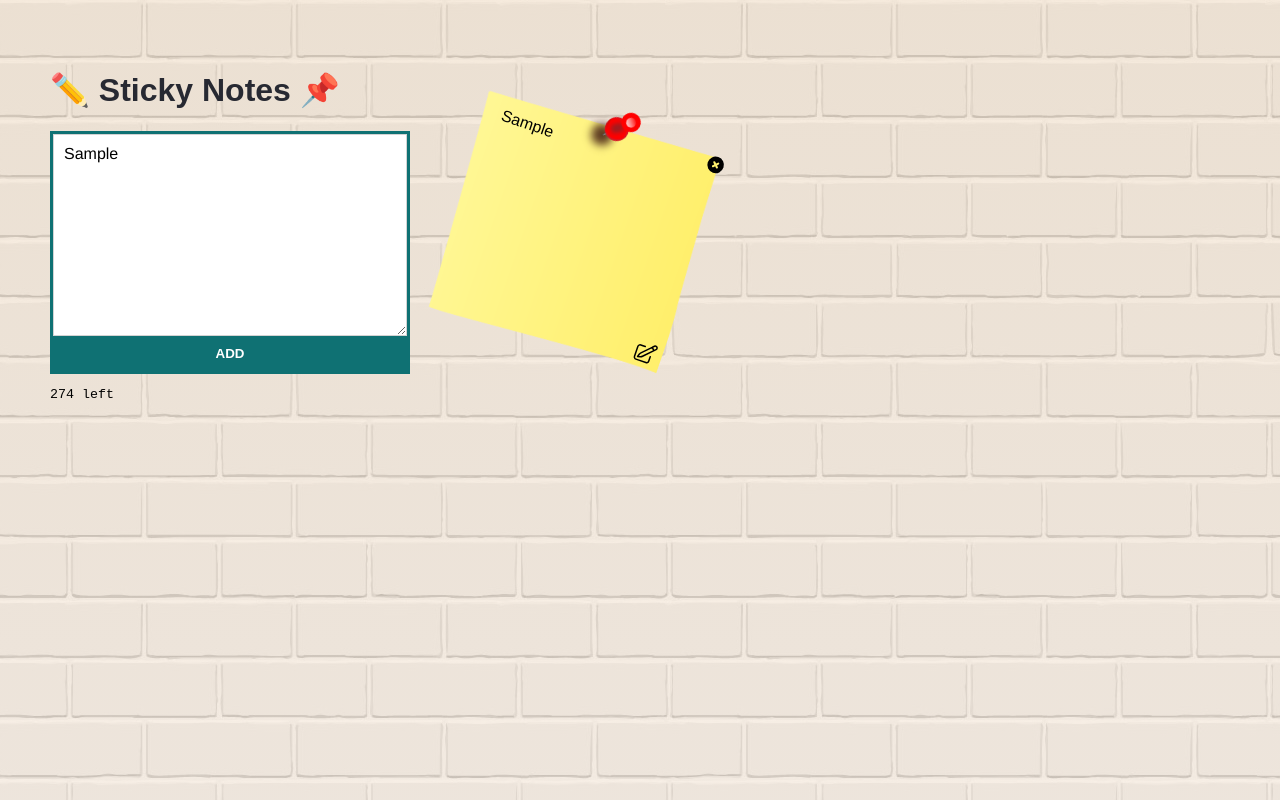
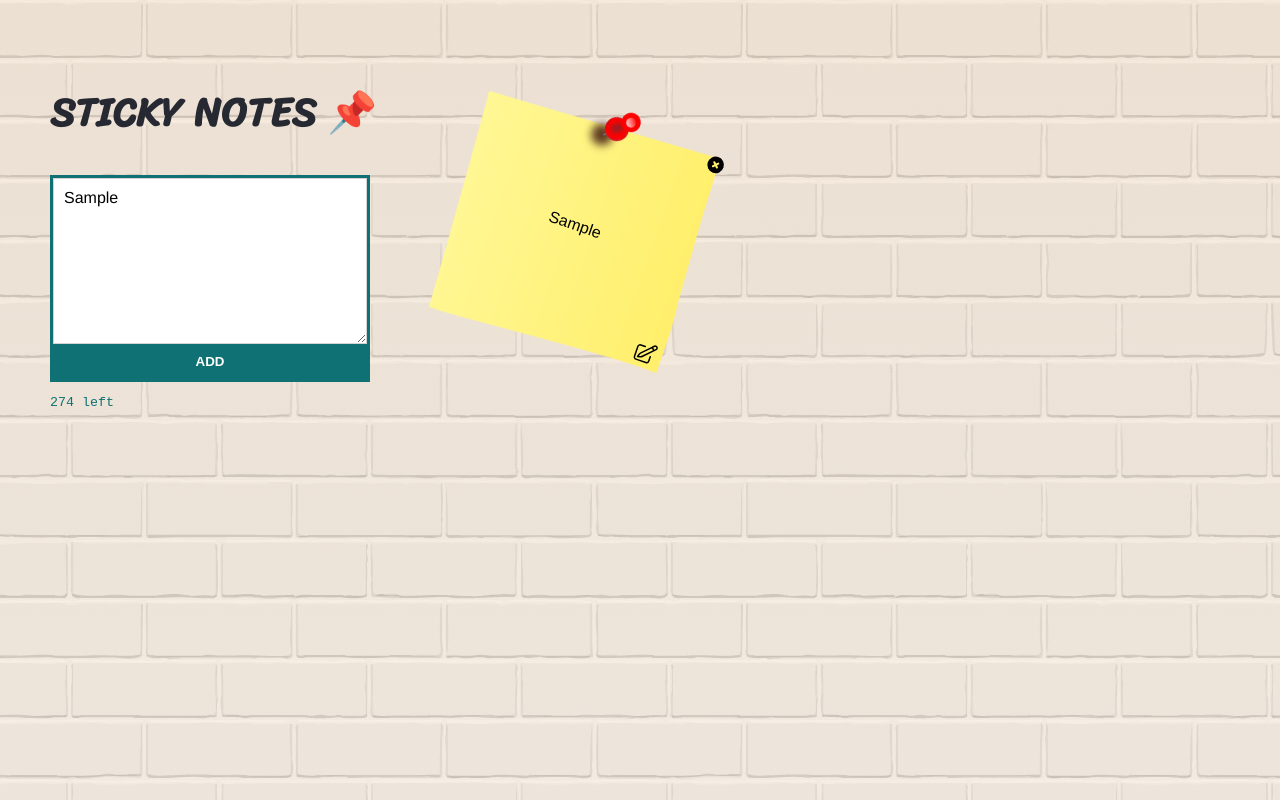
Before and after one commit to NotYourTypicalDeveloper/virtual-postit, a React (Vite) app: page / in a window 1280 px wide. Both pictures are taken after typing "Sample" into the empty fields and a click on the button "ADD". Built offline with nearby package versions, Linux system fonts and the light colour scheme.

Commit message:
Styled title, added new font, added "Save" functionality on "Enter" key press

```diff
--- a/index.html
+++ b/index.html
@@ -5,6 +5,9 @@
   <meta charset="UTF-8" />
   <link rel="icon" type="image/svg+xml" href="/vite.svg" />
   <meta name="viewport" content="width=device-width, initial-scale=1.0" />
+  <link rel="preconnect" href="https://fonts.googleapis.com">
+  <link rel="preconnect" href="https://fonts.gstatic.com" crossorigin>
+  <link href="https://fonts.googleapis.com/css2?family=Sriracha&display=swap" rel="stylesheet">
   <title>Sticky Notes 📌</title>
 </head>
 
--- a/src/App.jsx
+++ b/src/App.jsx
@@ -68,18 +68,18 @@
   return (
     <>
       <div className="app" onDragOver={dragOverFn}>
-        <h1 className="app-title">✏️ Sticky Notes 📌</h1>
+        <h1 className="app-title">Sticky Notes 📌</h1>
 
         <form onSubmit={addNote} className="note-form">
           <textarea
             value={noteInput}
             onChange={(e) => setNoteInput(e.target.value)}
             placeholder="Create a new note.."
-            rows="10"
+            rows="8"
             maxLength={charLimit}
           />
 
-          <button>Add</button>
+          <button type="submit">Add</button>
         </form>
         <p className="char-limit">{remainingChar} left</p>
 
--- a/src/App.scss
+++ b/src/App.scss
@@ -21,19 +21,18 @@
 
 h1 {
   color: rgb(39, 41, 50);
-  span {
-    display: block;
-    color: darken(white, 20%);
-    font-size: 14px;
-    font-style: italic;
-    height: 14px;
-  }
+  font-family: "Sriracha", serif;
+  font-weight: 400;
+  font-style: normal;
+  font-size: 40px;
+  text-transform: uppercase;
+  font-weight: bold;
 }
 
 .note-form {
   display: flex;
   flex-direction: column;
-  width: 360px;
+  width: 320px;
   border: 3px solid rgb(15, 113, 115);
 
   textarea {
@@ -65,6 +64,7 @@
 .char-limit {
   font-size: smaller;
   font-family: "Courier New", Courier, monospace;
+  color: rgb(15, 113, 115);
 }
 
 .note {
@@ -78,6 +78,12 @@
   width: 250px;
   padding: 20px;
 
+  .note-text-ctnr {
+    height: 100%;
+    width: 100%;
+    display: grid;
+    place-items: center;
+  }
   .text {
     font-family: Arial, Helvetica, sans-serif;
     height: 100%;
--- a/src/components/Postit.jsx
+++ b/src/components/Postit.jsx
@@ -6,6 +6,18 @@
 
   const onEditClick = () => {
     setIsEditing(!isEditing);
+  };
+
+  const handleSave = () => {
+    dispatch({
+      type: "UPDATE_NOTE",
+      payload: { id: note.id, text: currText },
+    });
+    setIsEditing(false);
+  };
+
+  const handleKeyDown = (e) => {
+    if (e.key === "Enter") handleSave();
   };
   return (
     <div
@@ -37,6 +49,7 @@
             className="edit-input"
             value={currText}
             onChange={(e) => setCurrText(e.target.value)}
+            onKeyDown={(e) => handleKeyDown(e)}
           />
           <button
             className="action-btn2 cancel-btn"
@@ -58,16 +71,7 @@
             </svg>
             Cancel
           </button>
-          <button
-            className="action-btn2 save-btn"
-            onClick={() => {
-              dispatch({
-                type: "UPDATE_NOTE",
-                payload: { id: note.id, text: currText },
-              });
-              setIsEditing(false);
-            }}
-          >
+          <button className="action-btn2 save-btn" onClick={handleSave}>
             <svg
               xmlns="http://www.w3.org/2000/svg"
               fill="none"
@@ -85,7 +89,9 @@
           </button>
         </div>
       ) : (
-        <pre className="text">{currText}</pre>
+        <div className="note-text-ctnr">
+          <span>{currText}</span>
+        </div>
       )}
 
       <div className="edit-btn" onClick={onEditClick}>
```
